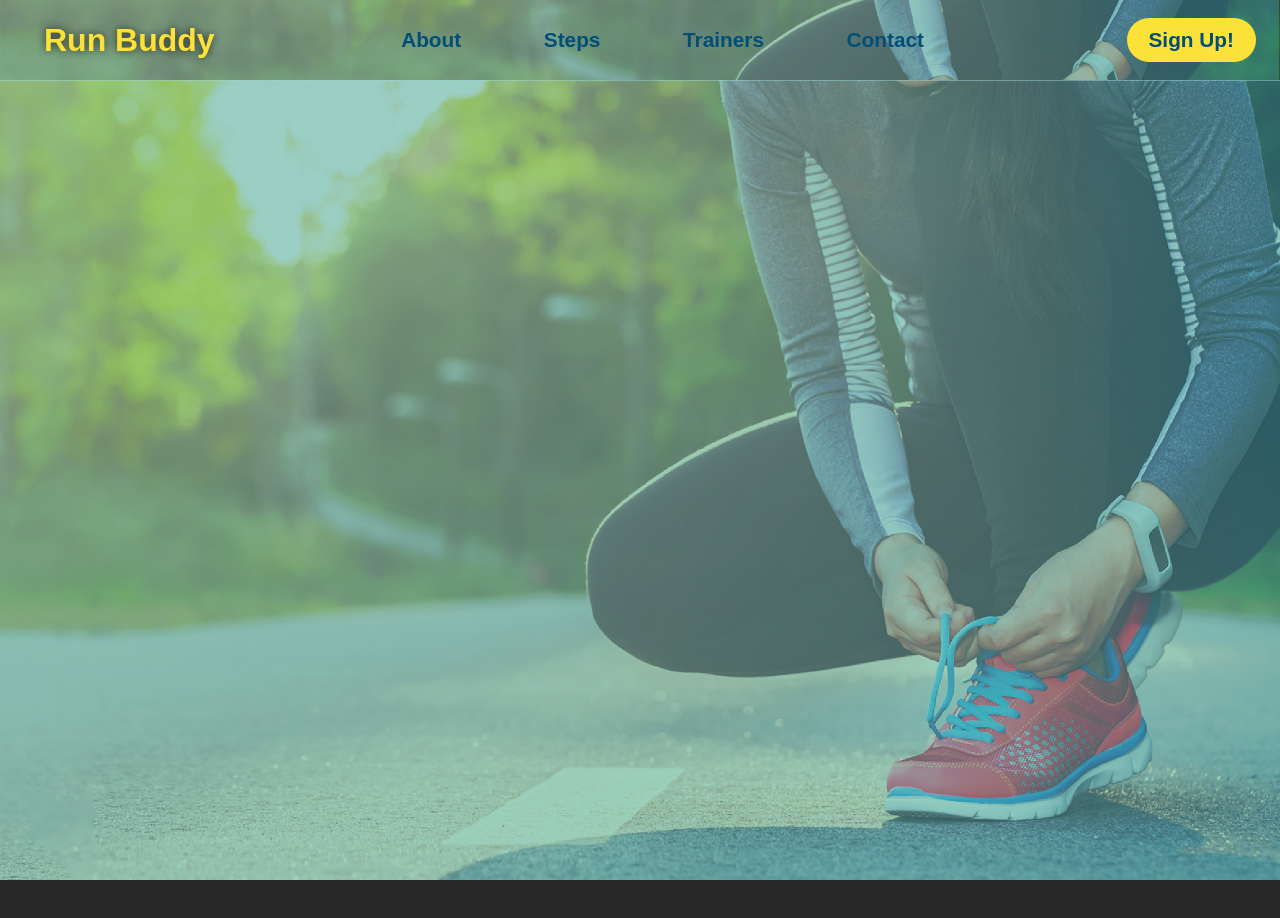
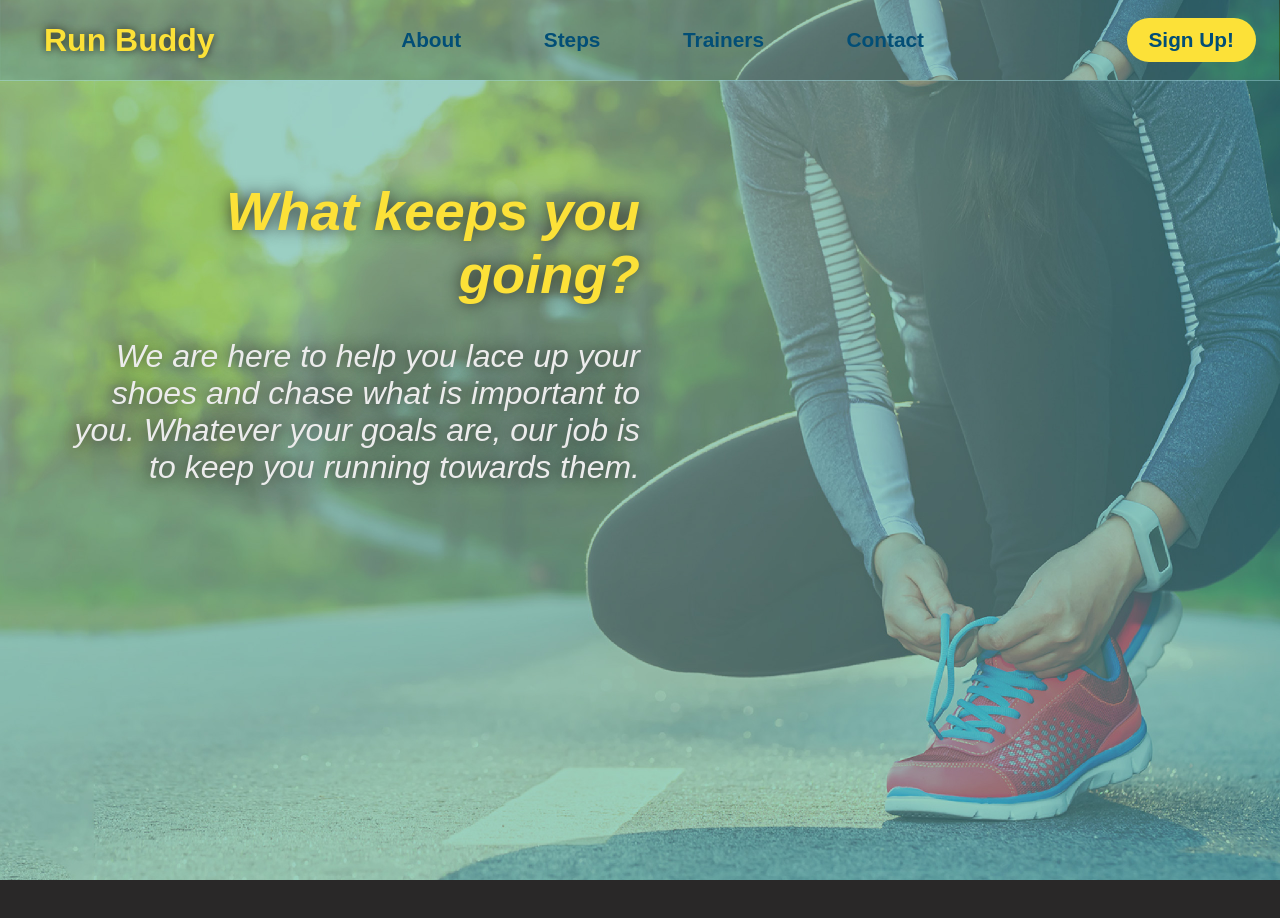
Before and after one commit to michael-rodriguez22/react-buddy, a React (Create React App) app: page / in a window 1280 px wide. Shown: the top 918 px of the page. Built offline with nearby package versions, Linux system fonts and the light colour scheme.

Commit message:
hero content

```diff
--- a/src/components/Hero/HeroElements.js
+++ b/src/components/Hero/HeroElements.js
@@ -7,8 +7,42 @@ export const HeroContainer = styled.div`
   background-size: cover;
   background-attachment: fixed;
   background-position: 80%;
-  display: flex;
-  justify-content: center;
-  flex-wrap: wrap;
-  align-items: flex-start;
 `;
+
+export const HeroTextWrapper = styled.div`
+  width: 50%;
+  text-align: right;
+  font-style: italic;
+  padding: 100px 0 0 50px;
+  text-shadow: 0 0 16px ${({ theme }) => theme.dark};
+
+  @media screen and (max-width: 760px) {
+    width: 100%;
+    text-align: center;
+    font-style: italic;
+    padding: 100px 0 0;
+  }
+`;
+
+export const HeroHeading = styled.h1`
+  color: ${({ theme }) => theme.primary};
+  font-size: 3.4rem;
+  font-style: italic;
+  margin-bottom: 2rem;
+
+  @media screen and (max-width: 760px) {
+    font-size: 2.4rem;
+    padding: 0 1rem;
+  }
+`;
+
+export const HeroContent = styled.p`
+  color: ${({ theme }) => theme.light};
+  font-size: 2rem;
+
+  @media screen and (max-width: 760px) {
+    font-size: 1.6rem;
+    padding: 0 3rem;
+    font-style: normal;
+  }
+`;
--- a/src/components/Hero/index.js
+++ b/src/components/Hero/index.js
@@ -1,9 +1,23 @@
-import { HeroContainer } from "./HeroElements";
+import {
+  HeroContainer,
+  HeroTextWrapper,
+  HeroHeading,
+  HeroContent,
+} from "./HeroElements";
 
 const Hero = () => {
   return (
     <>
-      <HeroContainer id="home"></HeroContainer>
+      <HeroContainer id="home">
+        <HeroTextWrapper>
+          <HeroHeading>What keeps you going?</HeroHeading>
+          <HeroContent>
+            We are here to help you lace up your shoes and chase what is
+            important to you. Whatever your goals are, our job is to keep you
+            running towards them.
+          </HeroContent>
+        </HeroTextWrapper>
+      </HeroContainer>
       <div style={{ height: 1000 }}></div>;
     </>
   );
```
